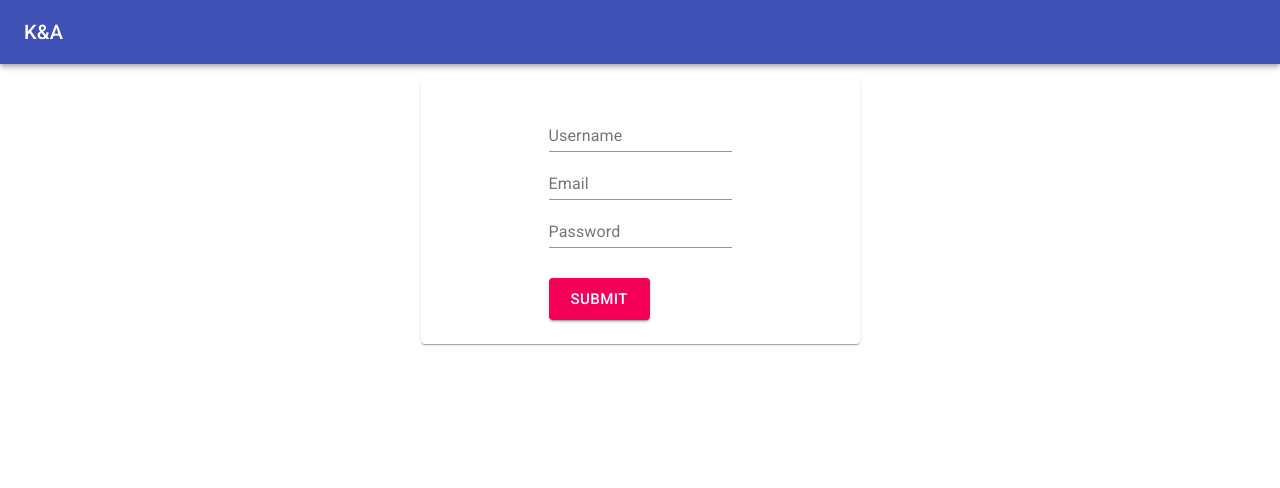
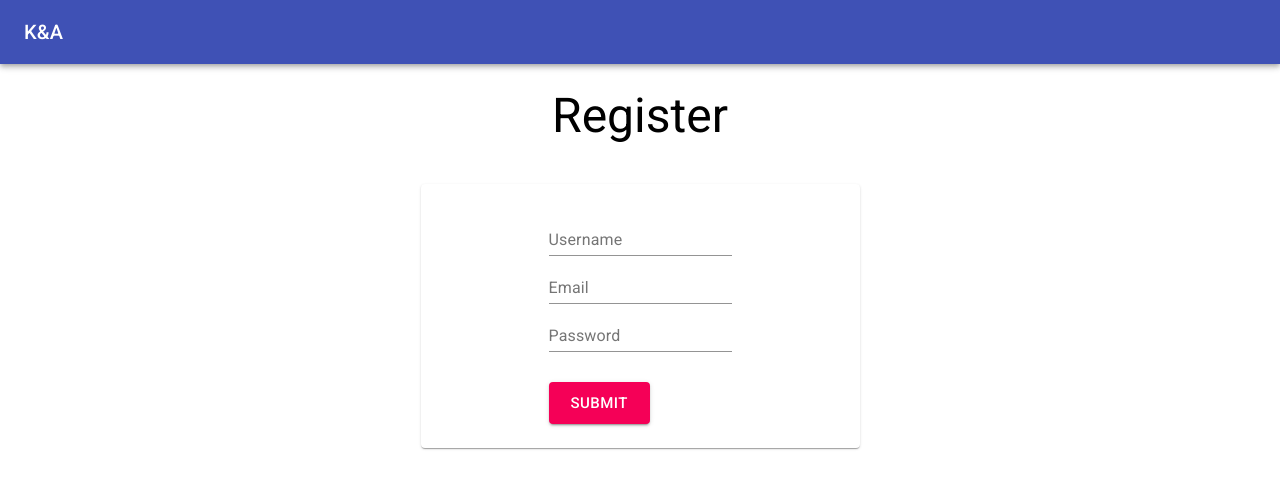
Before and after one commit to karmek-k/k-and-a-frontend, a React (Create React App) app: page /register in a window 1280 px wide. Shown: the top 488 px of the page. Built offline with nearby package versions, Linux system fonts and the light colour scheme; no server answers.

Commit message:
Add a header to the Register page

```diff
--- a/src/routes/Register.tsx
+++ b/src/routes/Register.tsx
@@ -56,6 +56,9 @@ const Register = () => {
   return (
     <Layout>
       <div className={sharedStyles.centered}>
+        <Typography className={sharedStyles.formHeader} variant="h3">
+          Register
+        </Typography>
         <RegisterForm
           setFormFields={setFormFields}
           buttonDisabled={buttonDisabled}
--- a/src/routes/components/shared/styles.ts
+++ b/src/routes/components/shared/styles.ts
@@ -8,6 +8,9 @@ const useStyles = makeStyles({
     display: 'flex',
     flexDirection: 'column',
     alignItems: 'center'
+  },
+  formHeader: {
+    margin: '.5em 0'
   }
 });
 
```
